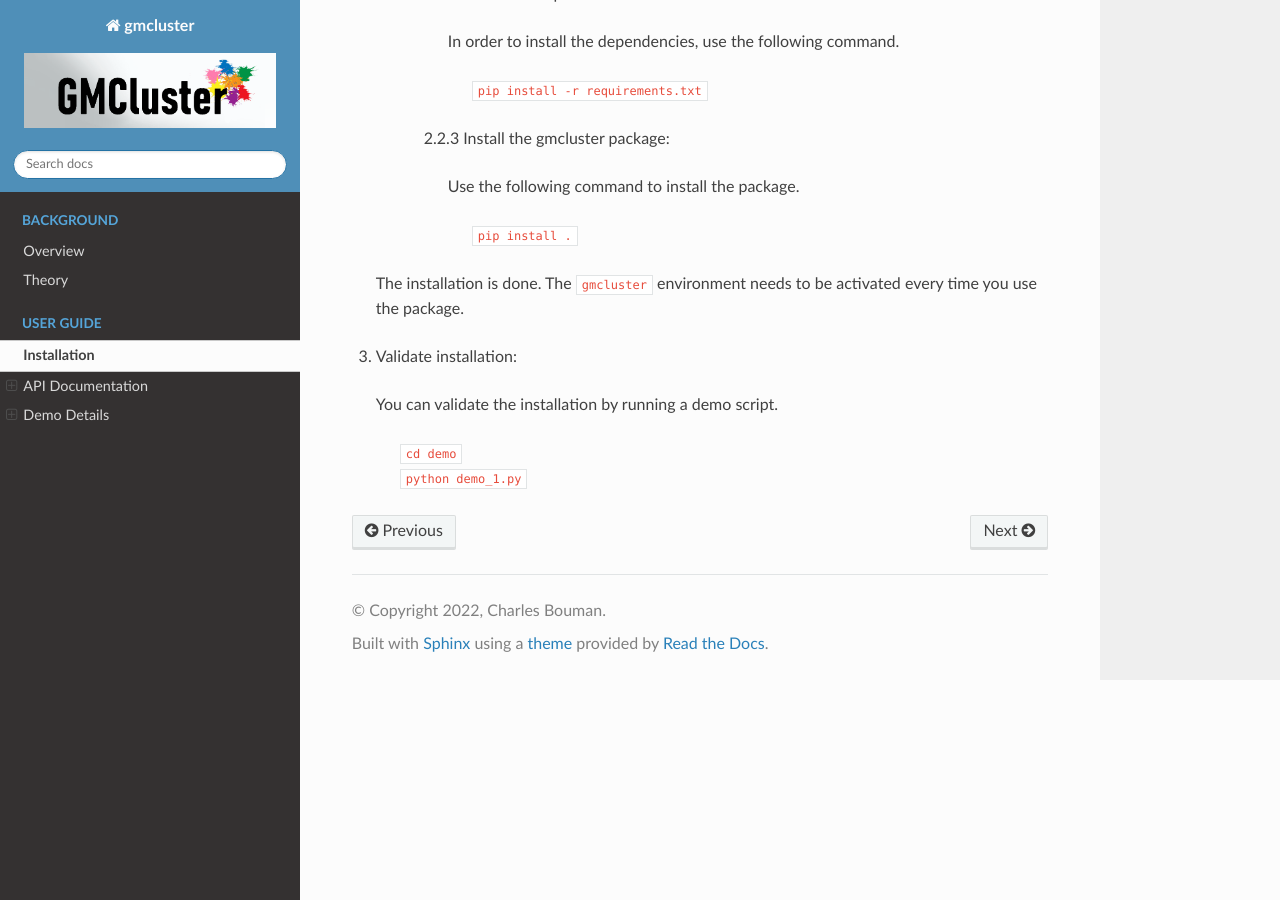
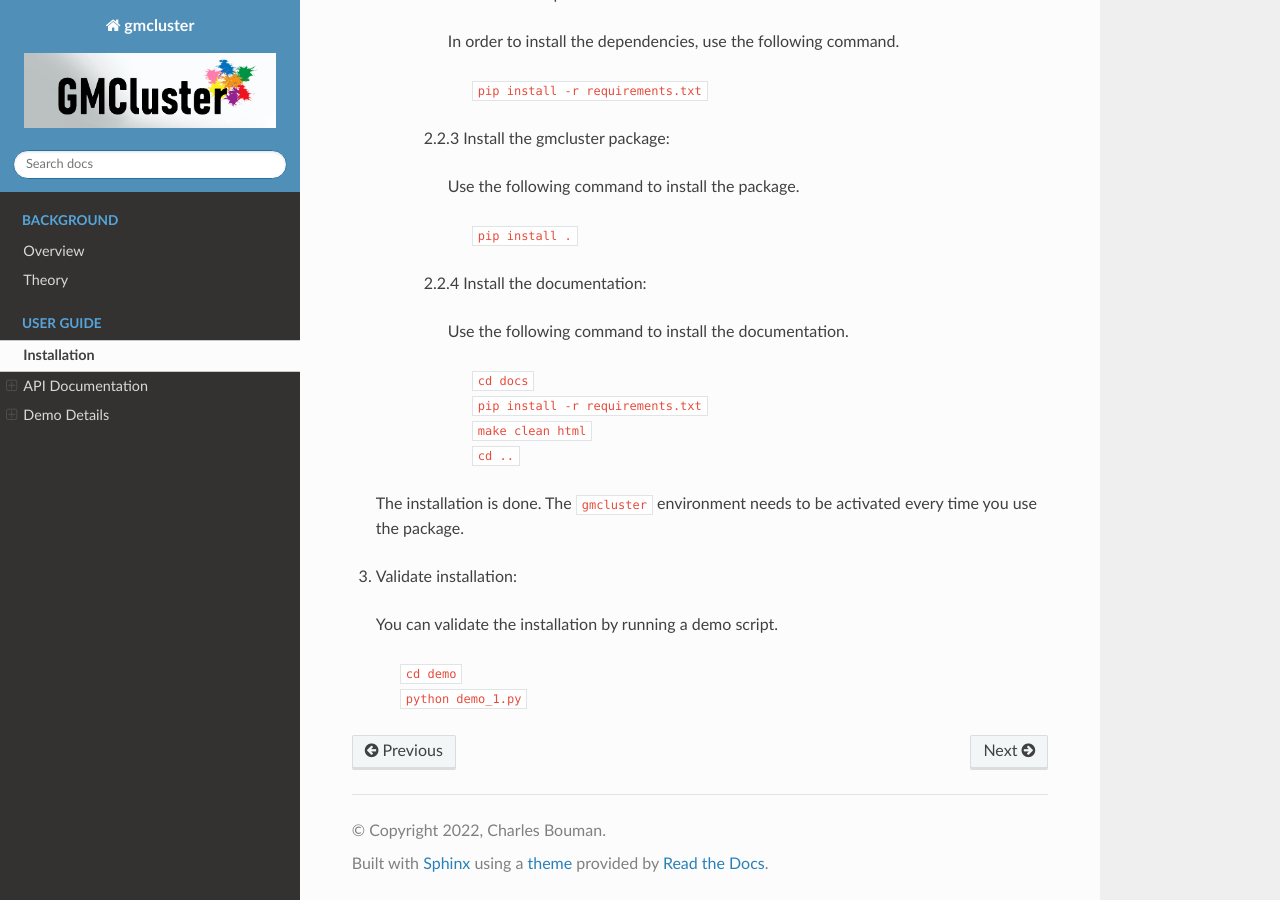
Before and after one commit to cabouman/gmcluster, a Sphinx documentation site: the page built from docs/source/install.rst, in a window 1280 px wide and 900 px high, scrolled down 1050 px. Built offline with Sphinx 7.4.7 and the Read the Docs theme 2.0.0, drawn with Linux system fonts in a browser that asks for light colours; pages that are not in the unit, such as notebooks, are missing from menus.

Commit message:
Updated dev scripts and installation instruction.

```diff
--- a/docs/source/install.rst
+++ b/docs/source/install.rst
@@ -50,8 +50,16 @@ The ``gmcluster`` package currently is only available to download and install fr
 
 			``pip install .``
 
+		2.2.4 Install the documentation:
+
+		  Use the following command to install the documentation.
+
+			| ``cd docs``
+			| ``pip install -r requirements.txt``
+			| ``make clean html``
+			| ``cd ..``
+
   The installation is done. The ``gmcluster`` environment needs to be activated every time you use the package.
-
 
 3. Validate installation:
 
```
Also changed, not shown: README.md (+11 -1 lines), 2 other files.
